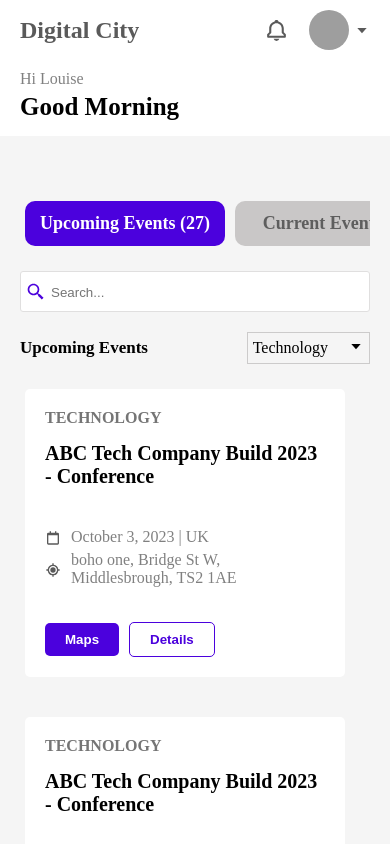
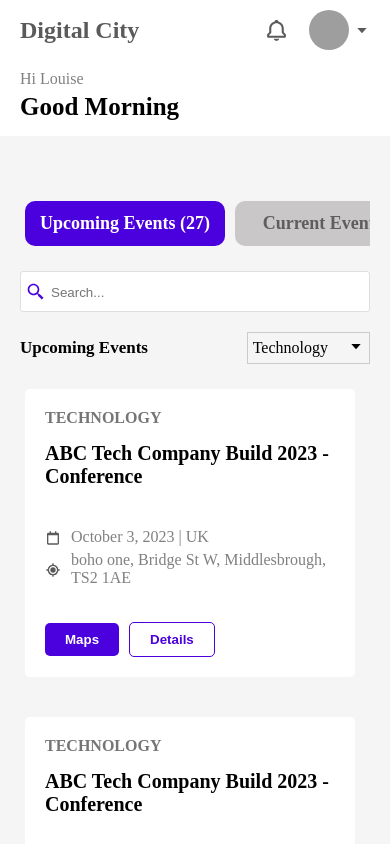
Before and after one commit to ahmedashfaq850/Events-Dashboard-in-Reactjs, a React (Create React App) app: page / in a window 390 px wide. Shown: the top 844 px of the page. Built offline with nearby package versions, Linux system fonts and the light colour scheme; grey boxes are pictures that could not be loaded.

Commit message:
new commit

```diff
--- a/src/Components/UpcomingEvents/Events.css
+++ b/src/Components/UpcomingEvents/Events.css
@@ -121,7 +121,7 @@
         padding: 5px 5px;
     }
     .grid-item{
-        width: 320px;
+        width: 330px;
     }
 
   }
```
